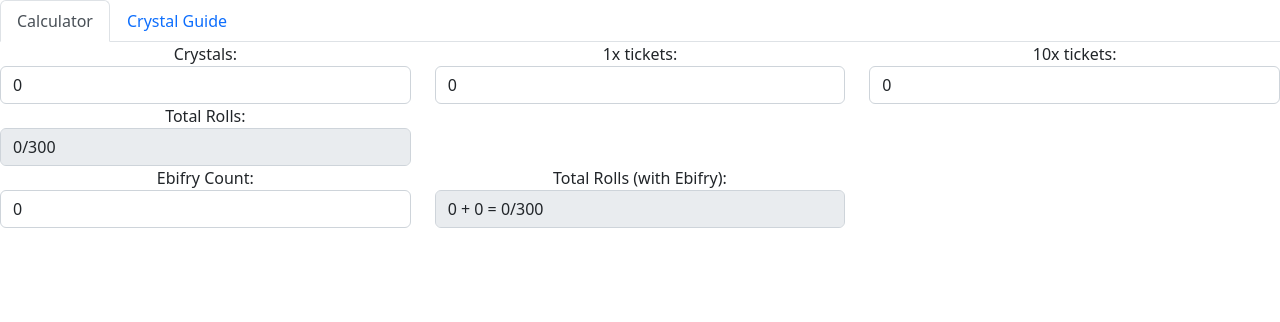
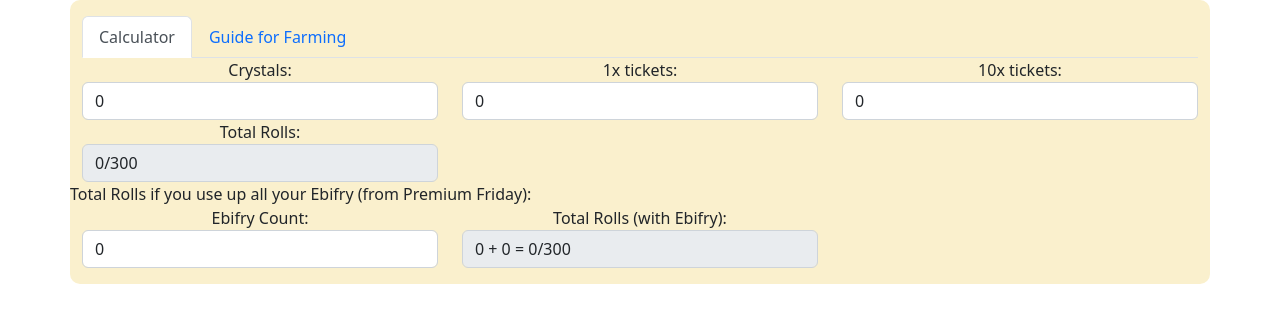
Before and after one commit to PaulaTam/spark-calculator, a React (Create React App) app: page /gbf in a window 1280 px wide. Shown: the top 322 px of the page. Built offline with nearby package versions, Linux system fonts and the light colour scheme.

Commit message:
minor edits + formatting

```diff
--- a/src/App.js
+++ b/src/App.js
@@ -1,18 +1,22 @@
 import './App.css';
-import { BrowserRouter as Router, Routes, Route, Navigate } from 'react-router-dom';
+import { BrowserRouter as Router, Routes, Route } from 'react-router-dom';
+import { Container } from 'react-bootstrap';
 import CardGrid  from './components/js/CardGrid';
-import  GBF  from './components/js/GBF';
-
+import GBF from './components/js/GBF';
+import Genshin from './components/js/Genshin';
 
 function App() {
   return (
     <div className="App">
+      <Container>
       <Router>
         <Routes>
-          <Route exact path="/" element={<CardGrid/>} />
-          <Route exact path="/gbf" element={<GBF/>} />
+          <Route exact path="/" element={<CardGrid />} />
+          <Route exact path="/gbf" element={<GBF />} />
+          <Route exact path="/genshin" element={<Genshin />} />
         </Routes>
       </Router>
+      </Container>
     </div>
   );
 }
--- a/src/components/js/CardGrid.js
+++ b/src/components/js/CardGrid.js
@@ -1,10 +1,11 @@
 import '../css/CardGrid.css';
-import { Card } from 'react-bootstrap';
+import { Card, Container } from 'react-bootstrap';
 
 const CardGrid = () => {
 
   const cardInfo = [
-    { link: "/gbf", title: "GBF calculator" }
+    { link: "/gbf", title: "GBF calculator" },
+    { link: "/genshin", title: "Genshin Calculator"},
   ];
 
   const renderCard = (card, index) => {
@@ -12,13 +13,17 @@ const CardGrid = () => {
       <Card style={{ width: '18rem' }} key={index} className="box">
         <Card.Body>
           <Card.Title>{card.title}</Card.Title>
-          <Card.Link href={card.link}>Go to calculator</Card.Link>
+          <Card.Link href={card.link}>Click Here</Card.Link>
         </Card.Body>
       </Card>
     )
   }
 
-  return (<div className="grid">{cardInfo.map(renderCard)}</div>);
+  return (
+    <>
+      {cardInfo.map(renderCard)}
+    </>
+    );
 
 };
 
--- a/src/components/js/GBF.js
+++ b/src/components/js/GBF.js
@@ -33,32 +33,33 @@ const GBFCal = () => {
         <>
             <Row xs="auto" md="4" lg="3">
                 <Col>
-                    <label className="no-wrap" name="crystals" htmlFor="crystals">Crystals:</label>
-                    <input className="input-sm form-control" min="0" max="999999" step="50" type="number" id="currency" value={crystals} onChange={e => setCrystals(e.target.value)}></input>
+                    <label name="crystals" htmlFor="crystals">Crystals:</label>
+                    <input className="input-sm form-control" min="0" max="999999" step="50" type="number" id="currency" value={crystals} onChange={e => setCrystals(e.target.value)} />
                 </Col>
                 <Col>
-                    <label className="no-wrap" name="singleTickets" htmlFor="singleTickets">1x tickets:</label>
-                    <input className="input-sm form-control" min="0" max="999999" type="number" id="ticket" value={singleTickets} onChange={e => setSingleTickets(e.target.value)}></input>
+                    <label name="singleTickets" htmlFor="singleTickets">1x tickets:</label>
+                    <input className="input-sm form-control" min="0" max="999999" type="number" id="ticket" value={singleTickets} onChange={e => setSingleTickets(e.target.value)} />
                 </Col>
                 <Col>
-                    <label className="no-wrap" name="multiTickets" htmlFor="multiTickets">10x tickets:</label>
-                    <input className="input-sm form-control" min="0" max="999999" type="number" id="ticket" value={multiTickets} onChange={e => setMultiTickets(e.target.value)}></input>
+                    <label name="multiTickets" htmlFor="multiTickets">10x tickets:</label>
+                    <input className="input-sm form-control" min="0" max="999999" type="number" id="ticket" value={multiTickets} onChange={e => setMultiTickets(e.target.value)} />
                 </Col>
             </Row>
             <Row  xs="auto" md="4" lg="3">
                 <Col>
-                    <label className="no-wrap" id="totalRolls" name="totalRolls" htmlFor="totalRolls">Total Rolls:</label>
-                    <input disabled className="input-sm form-control" min="0" max="999999" type="text" value={totalRolls + "/300"}></input>
+                    <label id="totalRolls" name="totalRolls" htmlFor="totalRolls">Total Rolls:</label>
+                    <input disabled className="input-sm form-control" min="0" max="999999" type="text" value={totalRolls + "/300"} />
                 </Col>
             </Row>
+            <Row>Total Rolls if you use up all your Ebifry (from Premium Friday):</Row>
             <Row  xs="auto" md="4" lg="3">
                 <Col>
-                    <label className="no-wrap" name="ebifry" htmlFor="ebifry">Ebifry Count:</label>
-                    <input className="input-sm form-control" min="0" max="999" type="number" id="ebifry" value={ebifry} onChange={e => setEbifry(e.target.value)}></input>
+                    <label name="ebifry" htmlFor="ebifry">Ebifry Count:</label>
+                    <input className="input-sm form-control" min="0" max="999" type="number" id="ebifry" value={ebifry} onChange={e => setEbifry(e.target.value)} />
                 </Col>
                 <Col>
-                    <label className="no-wrap" id="totalWithEbifry" htmlFor="totalWithEbifry">Total Rolls (with Ebifry):</label>
-                    <input disabled className="input-sm form-control" min="0" max="999999" type="text" value={totalRolls + " + " + ebifry + " = " + totalWithEbifry + "/300"}></input>
+                    <label id="totalWithEbifry" htmlFor="totalWithEbifry">Total Rolls (with Ebifry):</label>
+                    <input disabled className="input-sm form-control" min="0" max="999999" type="text" value={totalRolls + " + " + ebifry + " = " + totalWithEbifry + "/300"} />
                 </Col>
             </Row>
         </>
--- a/src/components/js/Tabs.js
+++ b/src/components/js/Tabs.js
@@ -6,7 +6,7 @@ export const FullPanel = (props) => {
                 <Tab eventKey="calculator" title="Calculator" >
                     {props.calculator}
                 </Tab>
-                <Tab eventKey="guide" title="Crystal Guide">
+                <Tab eventKey="guide" title="Guide for Farming">
                     {props.guide}
                 </Tab>
         </Tabs>
```
